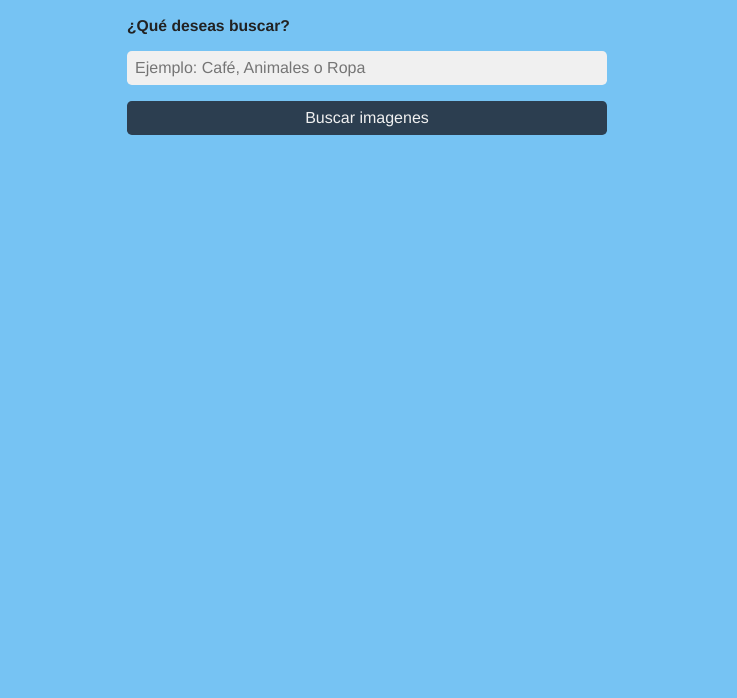
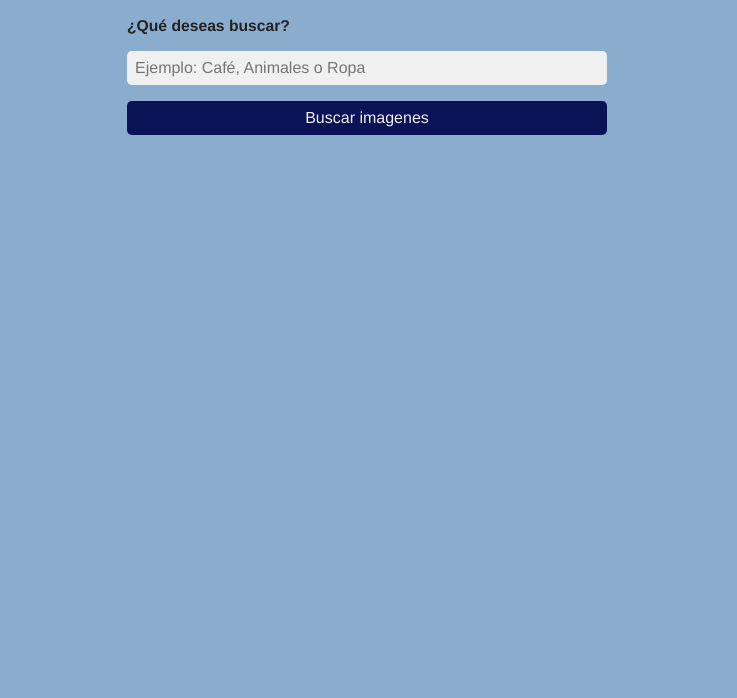
Before and after one commit to BrayanCardenas/Pixabay-API, a website: page index.html in a window 1280 px wide. Shown: the part 102-800 px from the top of the page, without its empty margins (273-1010 px from the left). Drawn offline with Linux system fonts and the light colour scheme.

Commit message:
Adaptado al modo Oscuro

```diff
--- a/sass/_reset.scss
+++ b/sass/_reset.scss
@@ -2,10 +2,8 @@
 :root {
   --negro: #222222;
   --blanco: #f0f0f0;
-  --alternativo: rgb(0, 255, 200);
-  --background: #76c3f3;
-  --backgroundDark: #2c3e50;
-
+  --background: #8aaccd;
+  --button: #0a1356;
 
   --tipo-principal: Helvetica, Arial, sans-serif;
   --tipo-secundaria: Verdana;
@@ -16,8 +14,9 @@
   :root {
     --negro: #f0f0f0;
     --blanco: #222222;
-  --backgroundDark: #76c3f3;
-    --background: #2c3e50;
+    --button: #8aaccd;
+
+    --background: #0a1356;
   }
 }
 
--- a/sass/app.scss
+++ b/sass/app.scss
@@ -46,8 +46,8 @@
   }
   &__btn {
     padding: 0.5em;
-    background: var(--backgroundDark);
-    color: var(--blanco);
+    background: var(--button);
+    color: var(--blanco  );
     width: 100%;
     border-radius: 0.3em;
     -webkit-border-radius: 0.3em;
@@ -79,9 +79,10 @@
   &__a {
     text-align: center;
     padding: 0.5em;
-    background: var(--backgroundDark);
+    background: var(--button);
     color: var(--blanco);
     width: 100%;
+    cursor: pointer;
     border-radius: 0.3em;
     -webkit-border-radius: 0.3em;
     -moz-border-radius: 0.3em;
@@ -106,7 +107,7 @@
   margin-bottom: 1.5em;
   width: 2.5em;
   height: 2.5em;
-  background: var(--backgroundDark);
+  background: var(--button);
   color: var(--blanco);
   border-radius: 0.3em;
   -webkit-border-radius: 0.3em;
```
Also changed, not shown: css/style.css.
